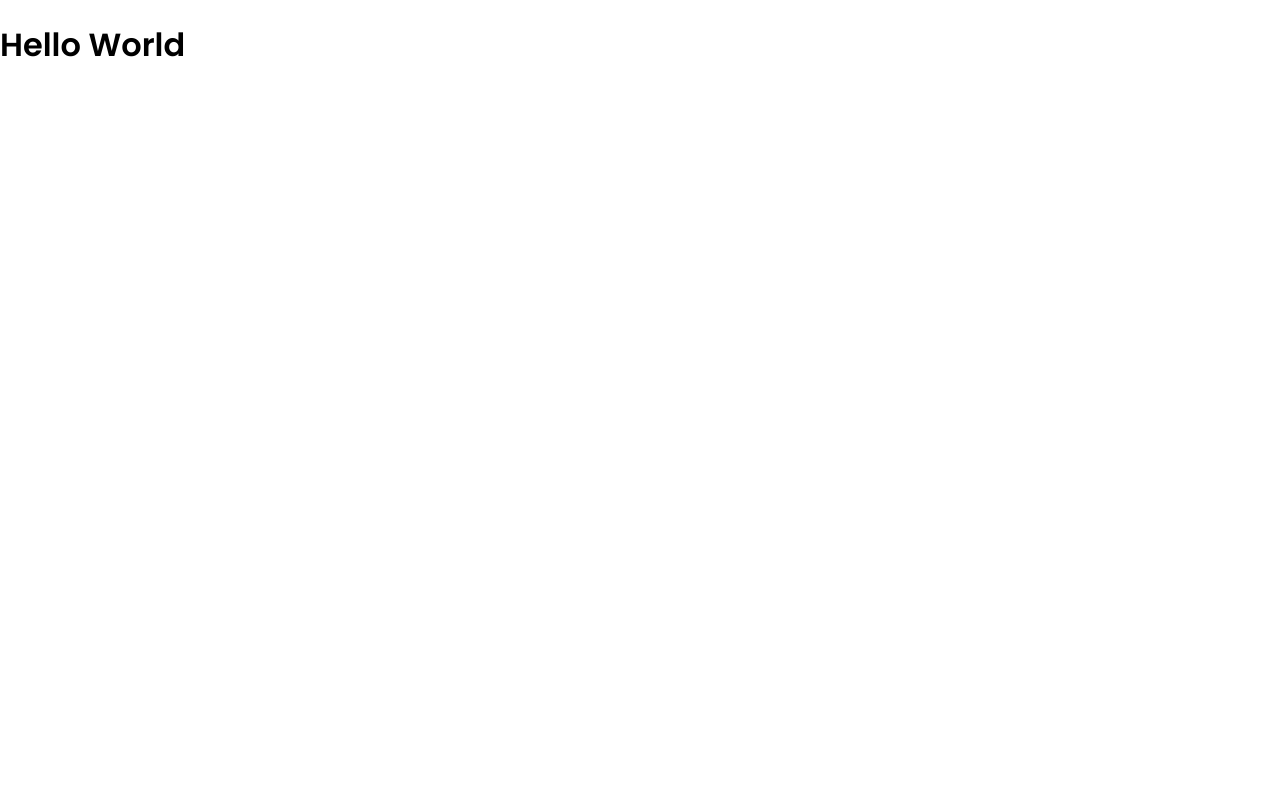
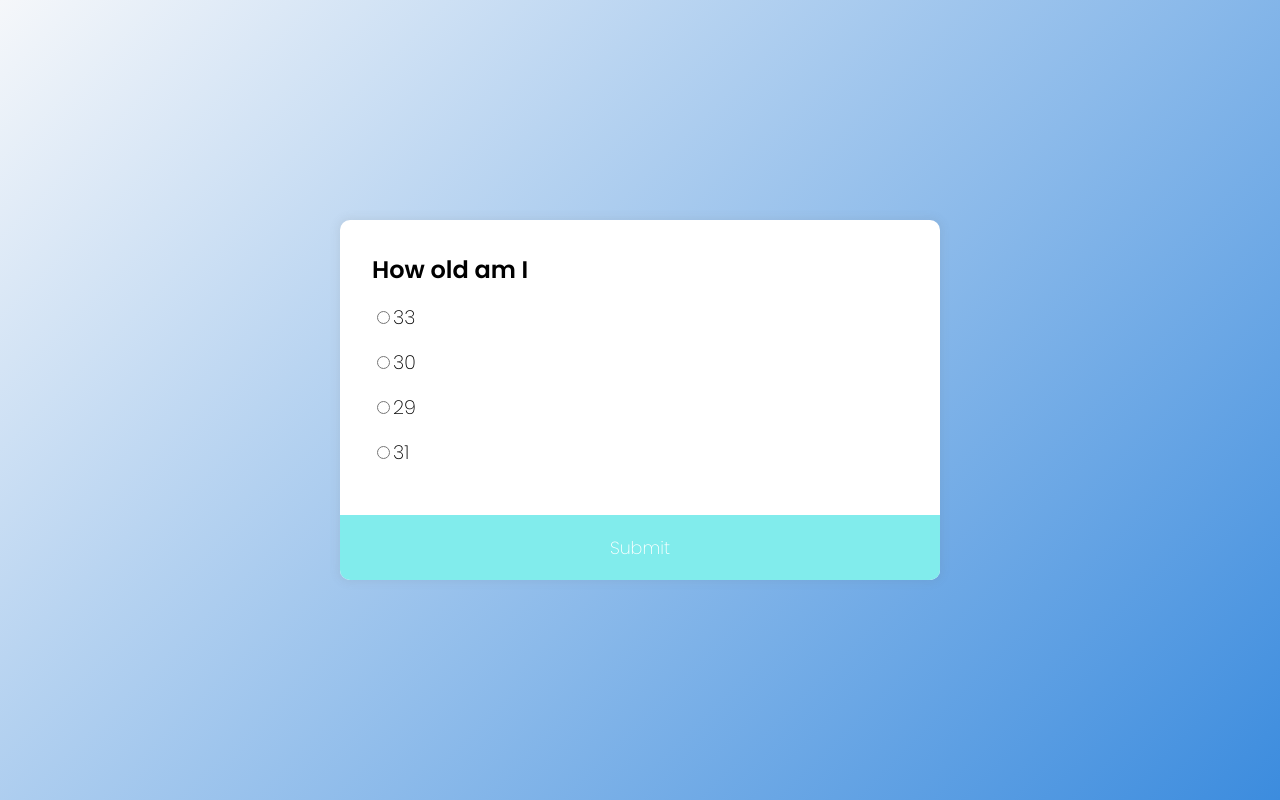
Before and after one commit to jsphkma/simple-quiz-app, a plain HTML site: page index.html in a window 1280 px wide. Drawn offline with Linux system fonts and the light colour scheme.

Commit message:
commited what I have been working on so far.

```diff
--- a/index.html
+++ b/index.html
@@ -3,11 +3,22 @@
     <head>
         <meta charset="UTF-8">
         <meta name="viewport" content="width=device-width, initial-scale=1.0">
-    <title>Document</title>
+        <title>Simple Quiz App</title>
         <link rel="stylesheet" href="styles.css">
         <script src="script.js" defer></script>
     </head>
     <body>
-    <h1>Hello World</h1>
+    <div class="quiz-container" id="quiz">
+        <div class="quiz-header">
+            <h2 id="question">Question text</h2>
+            <ul>
+                <li><input type="radio" id="a" name="answer" class="answer" /><label id="a_text" for="a">Question</label></li>
+                <li><input type="radio" id="b" name="answer" class="answer" /><label id="b_text" for="b">Question</label></li>
+                <li><input type="radio" id="c" name="answer" class="answer" /><label id="c_text" for="c">Question</label></li>
+                <li><input type="radio" id="d" name="answer" class="answer" /><label id="d_text" for="d">Question</label></li>
+            </ul>
+        </div>
+        <button id="submit">Submit</button>
+    </div>
     </body>
 </html>
--- a/script.js
+++ b/script.js
@@ -0,0 +1,65 @@
+const quizData = [
+    {
+        question: "How old am I",
+        a: "33",
+        b: "30",
+        c: "29",
+        d: "31",
+        correct: "a",
+    },
+    {
+        question: "Where do I live?",
+        a: "United States",
+        b: "China",
+        c: "Australia",
+        d: "Canada",
+        correct: "d",
+    },
+    {
+        question: "What does HTML stand for?",
+        a: "Hypertext Markup Language",
+        b: "Cascading Style Sheet",
+        c: "Jason Object Notation",
+        d: "Helicopters Terminals Motorboats Lamborginis",
+        correct: "a",
+    },
+    {
+        question: "What do I like",
+        a: "Cars",
+        b: "Movies",
+        c: "Programming",
+        d: "All of the above",
+        correct: "d",
+    },
+];
+
+const questionEL = document.getElementById('question');
+const a_text = document.getElementById('a_text');
+const b_text = document.getElementById('b_text');
+const c_text = document.getElementById('c_text');
+const d_text = document.getElementById('d_text');
+const submitBtn = document.getElementById('submit');
+
+let currentQuiz = 0;
+
+loadQuiz();
+
+function loadQuiz() {
+    const currentQuizData = quizData[currentQuiz];
+
+    questionEL.innerText = currentQuizData.question;
+    a_text.innerText = currentQuizData.a;
+    b_text.innerText = currentQuizData.b;
+    c_text.innerText = currentQuizData.c;
+    d_text.innerText = currentQuizData.d;
+}
+
+submitBtn.addEventListener('click', () => {
+    currentQuiz++;
+
+    if (currentQuiz < quizData.length) {
+    loadQuiz();
+    } else {
+        alert("You have completed the quiz!");
+    }
+});
--- a/styles.css
+++ b/styles.css
@@ -7,4 +7,58 @@
 body {
     font-family: "Poppins", sans-serif;
     margin: 0;
+    background-color: #b8c6db;
+    background-image: linear-gradient(315deg, #3c8cde 0%, #f5f7fa 100%);
+    display: flex;
+    align-items: center;
+    justify-content: center;
+    min-height: 100vh;
 }
+
+.quiz-container {
+    background-color: #fff;
+    border-radius: 10px;
+    box-shadow: 0 0 10px 2px rgba(100, 100, 100, 0.1);
+    overflow: hidden    ;
+    width: 600px;
+    max-width: 100%;
+}
+
+h2 {
+    margin: 0;
+}
+
+.quiz-header {
+    padding: 2rem;
+}
+
+ul {
+    list-style-type: none;
+    padding: 0;
+}
+
+ul li {
+    font-size: 1.2rem;
+    margin: 1rem 0;
+    cursor: pointer;
+}
+
+ul li label {
+    cursor: pointer;
+}
+
+button {
+    background-color: #81ecec;
+    display: block;
+    color: white;
+    border: none;
+    font-size: 1.1rem;
+    font-family: inherit;
+    width: 100%;
+    padding: 1.2rem;
+    cursor: pointer;
+}
+
+button:hover {
+    background-color: #00b894;
+}
```
Lines whose indentation alone changed are shown as unchanged.
